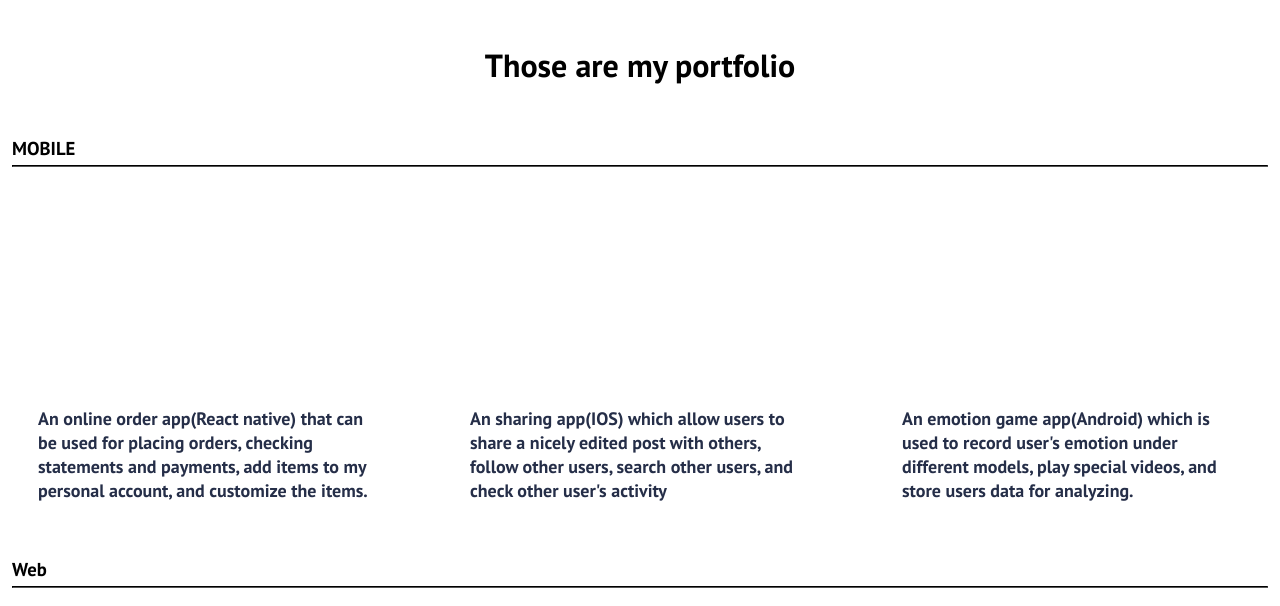
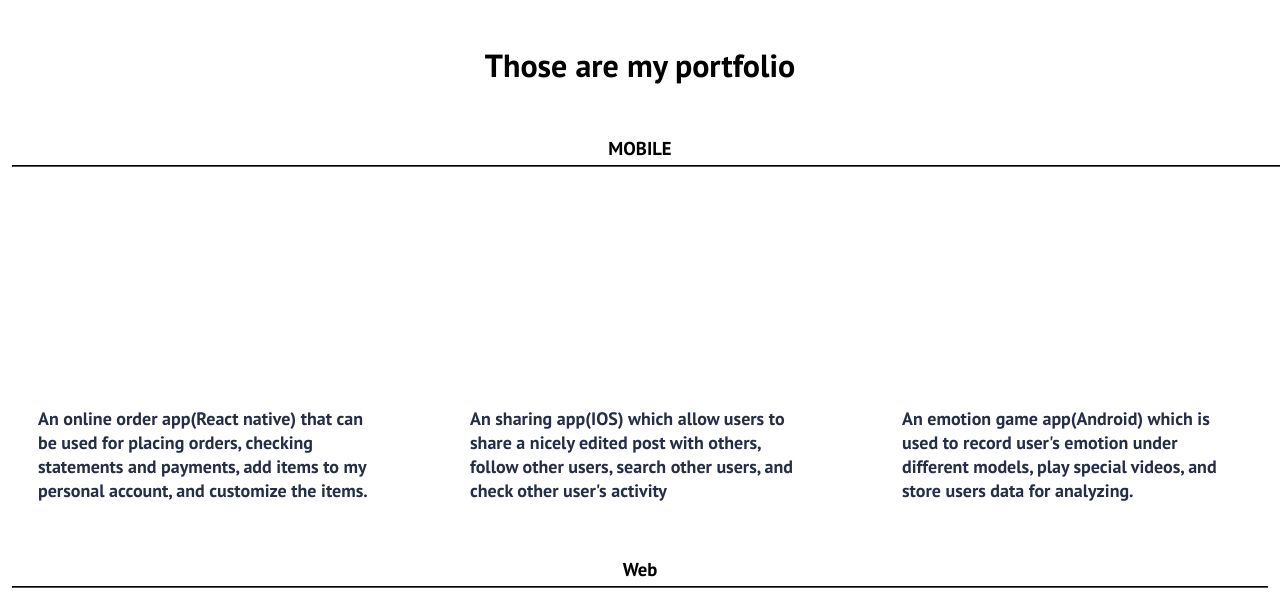
Before and after one commit to qtang2/myportfolioweb, a React (Create React App) app: page /portfolio in a window 1280 px wide. Shown: the part 940-1546 px from the top of the page. Built offline with nearby package versions, Linux system fonts and the light colour scheme.

Commit message:
change title in the middle in portfolio page

```diff
--- a/src/components/Cards.js
+++ b/src/components/Cards.js
@@ -10,7 +10,7 @@ function Cards() {
         <h1> Those are my portfolio</h1>
         <div className="cards__wrapper">
           <div>
-            <h3 style={{ marginLeft: "20px" }}>MOBILE</h3>
+            <h3 style={{ textAlign: "center" }}>MOBILE</h3>
             <hr
               style={{
                 color: "#000000",
@@ -19,6 +19,9 @@ function Cards() {
                 borderColor: "#000000",
                 margin: 20,
                 marginTop: 5,
+                width: "100%",
+                display: "flex",
+                justifyContent: "center",
               }}
             />
           </div>
@@ -43,7 +46,7 @@ function Cards() {
             />
           </ul>
           <div>
-            <h3 style={{ marginLeft: "20px" }}>Web</h3>
+            <h3 style={{ textAlign: "center" }}>Web</h3>
             <hr
               style={{
                 color: "#000000",
```
